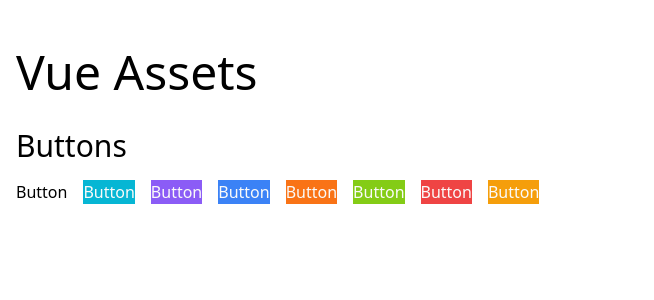
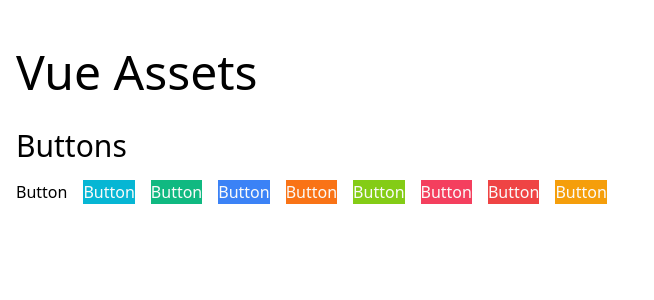
Before and after one commit to ykob/vue-assets, a Vue app: page / in a window 1280 px wide. Shown: the top 300 px of the page, without its empty margins (0-654 px from the left). Built offline with nearby package versions, Linux system fonts and the light colour scheme; the HTML template or start-up script is replaced by a standard one.

Commit message:
update color variables.

```diff
--- a/src/views/ViewHome.vue
+++ b/src/views/ViewHome.vue
@@ -6,10 +6,17 @@
     <ButtonBasics class="text-neutral-50 bg-secondary-500">
       Button
     </ButtonBasics>
-    <ButtonBasics class="text-neutral-50 bg-info-500"> Button </ButtonBasics>
-    <ButtonBasics class="text-neutral-50 bg-accent-500"> Button </ButtonBasics>
+    <ButtonBasics class="text-neutral-50 bg-information-500">
+      Button
+    </ButtonBasics>
+    <ButtonBasics class="text-neutral-50 bg-attention-500">
+      Button
+    </ButtonBasics>
     <ButtonBasics class="text-neutral-50 bg-success-500"> Button </ButtonBasics>
-    <ButtonBasics class="text-neutral-50 bg-danger-500"> Button </ButtonBasics>
+    <ButtonBasics class="text-neutral-50 bg-destructive-500">
+      Button
+    </ButtonBasics>
+    <ButtonBasics class="text-neutral-50 bg-error-500"> Button </ButtonBasics>
     <ButtonBasics class="text-neutral-50 bg-warning-500"> Button </ButtonBasics>
   </div>
 </template>
--- a/tailwind.config.js
+++ b/tailwind.config.js
@@ -7,12 +7,13 @@ module.exports = {
       current: 'currentColor',
       transparent: 'transparent',
       primary: colors.cyan,
-      secondary: colors.violet,
+      secondary: colors.emerald,
       neutral: colors.stone,
-      info: colors.blue,
-      accent: colors.orange,
+      information: colors.blue,
+      attention: colors.orange,
       success: colors.lime,
-      danger: colors.red,
+      destructive: colors.rose,
+      error: colors.red,
       warning: colors.amber,
     },
     extend: {},
```
